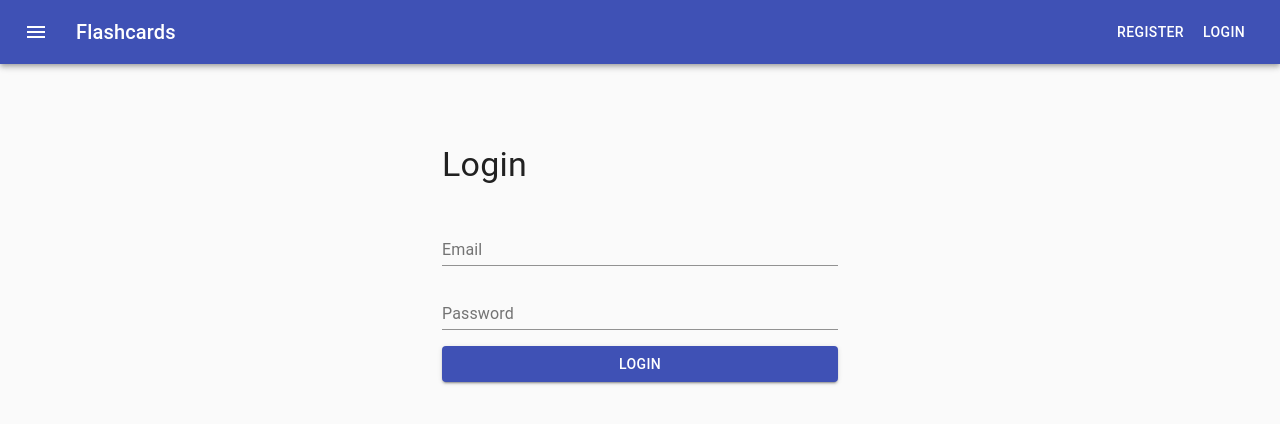
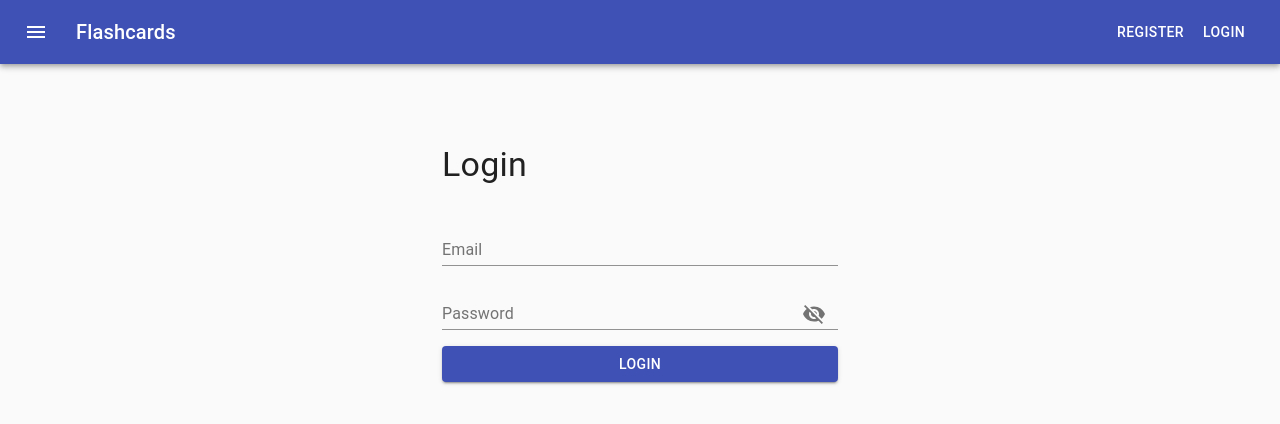
Before and after one commit to marciorasf/hippocards-web, a React (Create React App) app: page /login in a window 1280 px wide. Shown: the top 424 px of the page. Built offline with nearby package versions, Linux system fonts and the light colour scheme; no server answers.

Commit message:
add PasswordInputField component

```diff
--- /dev/null
+++ b/src/components/PasswordInputField.tsx
@@ -0,0 +1,56 @@
+import { useField } from "formik"
+import React, { useState, InputHTMLAttributes } from "react"
+
+import {
+  InputProps,
+  TextField,
+  InputAdornment,
+  IconButton,
+} from "@material-ui/core"
+import {
+  Visibility as VisibilityIcon,
+  VisibilityOff as VisibilityOffIcon,
+} from "@material-ui/icons"
+
+type PasswordInputFieldProps = InputHTMLAttributes<HTMLInputElement> & {
+  name: string
+  label: string
+  inputProps?: InputProps
+}
+
+const PasswordInputField: React.FC<PasswordInputFieldProps> = ({
+  label,
+  inputProps,
+  ...props
+}) => {
+  const [showPassword, setShowPassword] = useState(false)
+
+  function handleToggleShowPassword() {
+    setShowPassword(!showPassword)
+  }
+
+  const [field, { error }] = useField(props)
+  return (
+    <TextField
+      fullWidth
+      label={label}
+      id={field.name}
+      error={Boolean(error)}
+      helperText={error}
+      InputProps={{
+        type: "password",
+        endAdornment: (
+          <InputAdornment position="end">
+            <IconButton onClick={handleToggleShowPassword}>
+              {showPassword ? <VisibilityIcon /> : <VisibilityOffIcon />}
+            </IconButton>
+          </InputAdornment>
+        ),
+        ...inputProps,
+      }}
+      {...field}
+    />
+  )
+}
+
+export default PasswordInputField
--- a/src/components/index.tsx
+++ b/src/components/index.tsx
@@ -4,3 +4,4 @@ export { default as Spacing } from "@components/Spacing"
 export { default as Header } from "@components/Header"
 export { default as Notification } from "@components/Notification"
 export { default as PageContentContainer } from "@components/PageContentContainer"
+export { default as PasswordInputField } from "@components/PasswordInputField"
--- a/src/pages/Login/index.tsx
+++ b/src/pages/Login/index.tsx
@@ -2,7 +2,7 @@ import { Formik, Form } from "formik"
 import React from "react"
 import { useHistory } from "react-router-dom"
 
-import { Header, InputField, Spacing } from "@components"
+import { Header, InputField, PasswordInputField, Spacing } from "@components"
 import { Button, Container, Grid, Typography } from "@material-ui/core"
 import authService, { LoginInput } from "@services/auth"
 import errorService from "@services/error"
@@ -76,11 +76,10 @@ const Login: React.FC = () => {
                   </Grid>
 
                   <Grid item>
-                    <InputField
+                    <PasswordInputField
                       name="password"
                       label="Password"
                       inputProps={{
-                        type: "password",
                         required: true,
                       }}
                     />
--- a/src/pages/Register/index.tsx
+++ b/src/pages/Register/index.tsx
@@ -2,7 +2,7 @@ import { Formik, Form } from "formik"
 import React from "react"
 import { useHistory } from "react-router-dom"
 
-import { Header, InputField, Spacing } from "@components"
+import { Header, InputField, PasswordInputField, Spacing } from "@components"
 import { Typography, Button, Grid, Container } from "@material-ui/core"
 import authService, { LoginInput } from "@services/auth"
 import errorService from "@services/error"
@@ -81,11 +81,10 @@ const Register: React.FC = () => {
                   </Grid>
 
                   <Grid item>
-                    <InputField
+                    <PasswordInputField
                       name="password"
                       label="Password"
                       inputProps={{
-                        type: "password",
                         required: true,
                       }}
                     />
```
